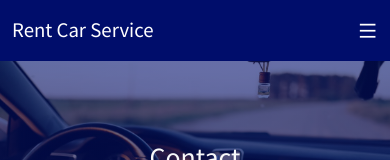
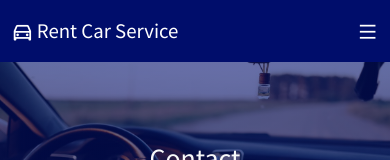
Before and after one commit to DhruvRajpoot/RentCarService, a React (Create React App) app: page /contact in a window 390 px wide. Shown: the top 160 px of the page. Built offline with nearby package versions, Linux system fonts and the light colour scheme.

Commit message:
mobile navbar logo

```diff
--- a/src/components/Header/Header.jsx
+++ b/src/components/Header/Header.jsx
@@ -157,6 +157,9 @@ const Header = () => {
                 navigate("/home");
               }}
             >
+              <span className="mobile-icon">
+                <i class="ri-car-line"></i>
+              </span>
               Rent Car Service
             </span>
             <span className="mobile__menu" onClick={toggleMenu}>
--- a/src/styles/header.css
+++ b/src/styles/header.css
@@ -214,6 +214,12 @@
     display: block;
   }
 
+  .mobile-icon{
+    position: relative;
+    top: 2px;
+    margin-right: 4px;
+  }
+
   .menu {
     width: 250px;
     height: 100%;
```
